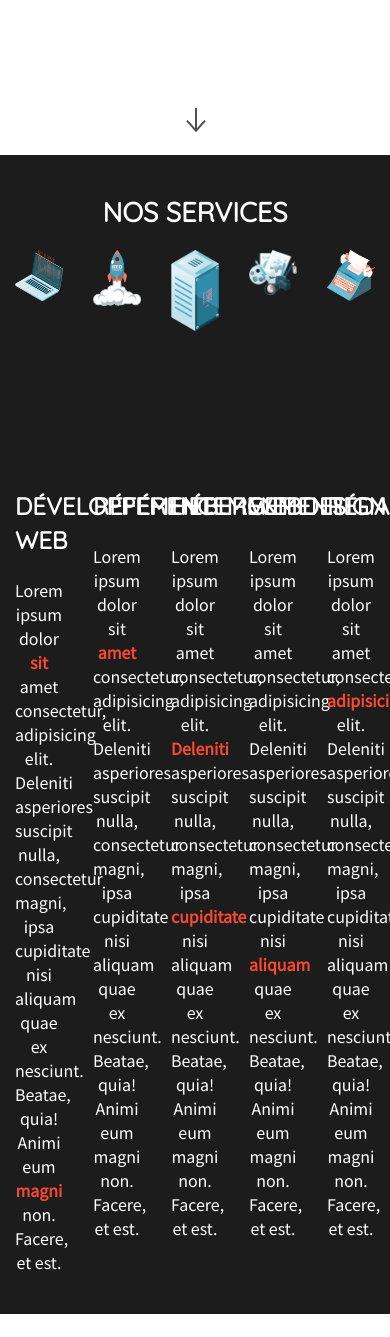
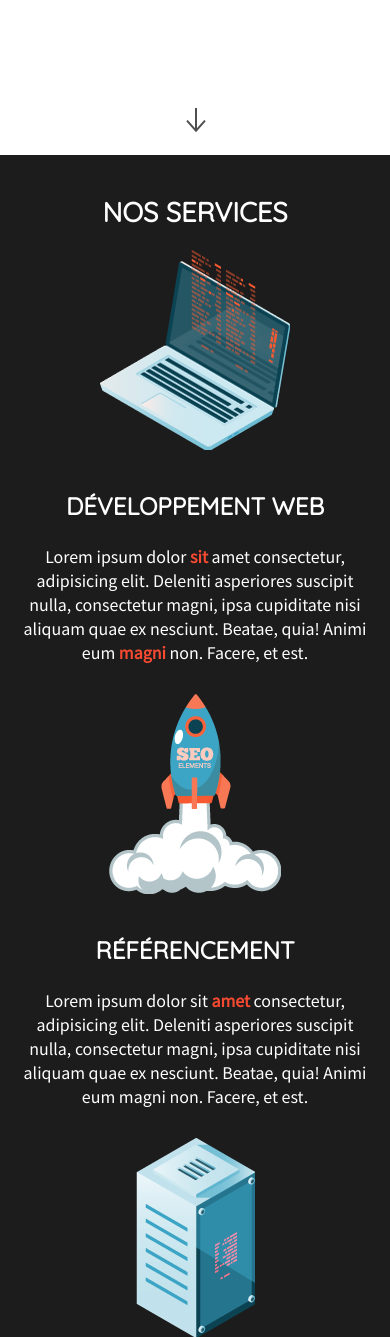
Before and after one commit to jm-Holland/repo_Agence-ljm, a Symfony app: template templates/home/index.html.twig in a window 390 px wide; the page is wider, and only the part inside the window is pictured. Shown: the part 689-2026 px from the top of that part. Run offline with Twig, Linux system fonts and the light colour scheme; the template is opened without the code that fills it, so the values that code supplies are empty; grey boxes labelled with a size stand in for pictures from a placeholder-image service; some libraries are stand-ins or nearby versions.

Commit message:
Fix du responsive de la section : nos services

```diff
--- a/templates/home/_services.html.twig
+++ b/templates/home/_services.html.twig
@@ -1,7 +1,7 @@
 <section id="services" class="uk-section uk-section-secondary darkColor">
     <div class="uk-container uk-container-large">
         <h2 class="uk-text-center">NOS SERVICES</h2>
-        <div class="uk-child-width-1-5" uk-grid>
+        <div class="uk-child-width-1-5@m" uk-grid>
             <div>
                 <div class="service-img">
                     <img data-src="{{asset('img/pictos_services/picto_dev.png')}}" class="uk-align-center" alt="Développement web pictogramme" uk-img>
```
